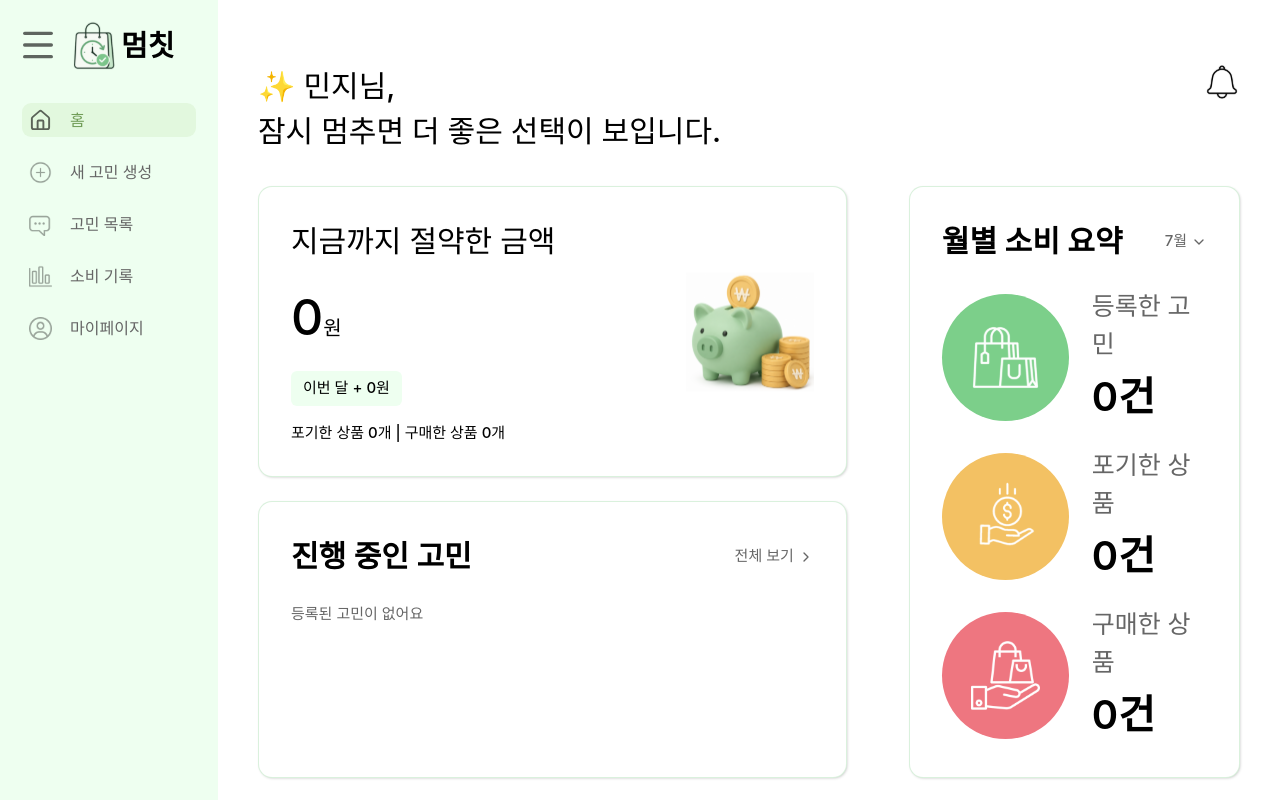
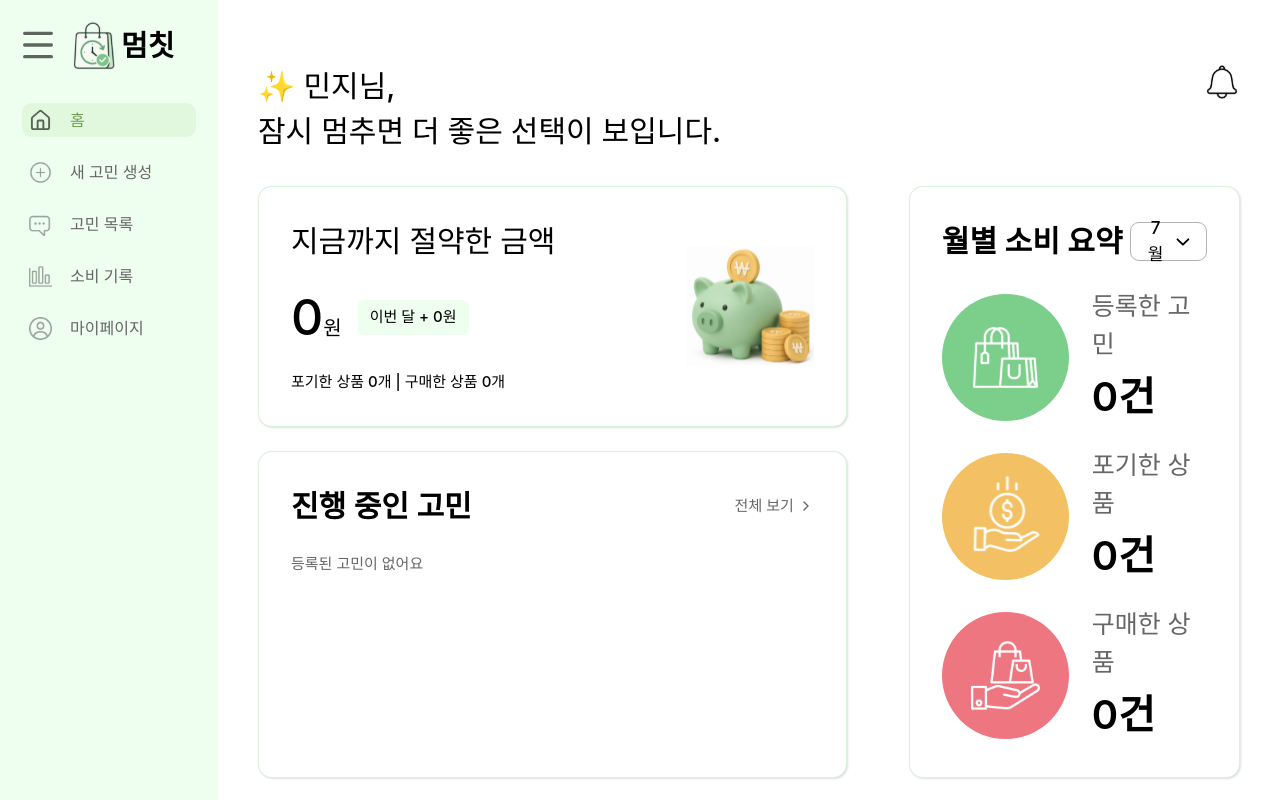
Before and after one commit to ParkSungju01/think24, a React (Vite) app: page / in a window 1280 px wide. Shown: the top 800 px of the page. Built offline with nearby package versions, Linux system fonts and the light colour scheme.

Commit message:
fix: 디자인 수정

```diff
--- a/src/pages/Home/components/CategoryStatRow.tsx
+++ b/src/pages/Home/components/CategoryStatRow.tsx
@@ -16,6 +16,14 @@ const ICON_BG_COLOR_BY_KEY: Record<CategoryStat["key"], string> = {
   purchased: "bg-[#ee7680]",
 };
 
+// givup-product.svg는 viewBox(80x88)가 다른 두 아이콘(69x69)보다 커서 내부 여백 때문에
+// 같은 박스 크기로 렌더링하면 시각적으로 작아 보인다 - abandoned만 살짝 키워서 보정
+const ICON_SIZE_BY_KEY: Record<CategoryStat["key"], string> = {
+  registered: "size-17.25",
+  abandoned: "size-21",
+  purchased: "size-17.25",
+};
+
 interface CategoryStatRowProps {
   stat: CategoryStat;
 }
@@ -23,6 +31,7 @@ interface CategoryStatRowProps {
 export function CategoryStatRow({ stat }: CategoryStatRowProps) {
   const icon = ICON_BY_KEY[stat.key];
   const iconBgColor = ICON_BG_COLOR_BY_KEY[stat.key];
+  const iconSize = ICON_SIZE_BY_KEY[stat.key];
 
   return (
     <div className="flex items-center gap-5.75">
@@ -31,7 +40,7 @@ export function CategoryStatRow({ stat }: CategoryStatRowProps) {
         <div
           className={`flex size-31.75 items-center justify-center rounded-full ${iconBgColor}`}
         >
-          <img src={icon} alt="" className="size-17.25" />
+          <img src={icon} alt="" className={iconSize} />
         </div>
       </div>
       <div className="flex flex-col gap-1">
--- a/src/pages/Home/components/MonthlySummaryCard.tsx
+++ b/src/pages/Home/components/MonthlySummaryCard.tsx
@@ -20,10 +20,10 @@ export function MonthlySummaryCard({
         {/* 확인 완료: 이번 범위는 UI만 정적으로 구현, 실제 클릭 인터랙션은 이후 별도 작업 */}
         <button
           type="button"
-          className="flex items-center gap-1 text-[15px] font-medium text-[#666]"
+          className="flex items-center gap-1 text-[17px] font-medium text-black border-[0.5px] border-[#B3B3B3] rounded-[9px] w-19.25 h-9.75 px-3 justify-between"
         >
           {selectedMonth}
-          <ChevronDown className="h-4 w-4" />
+          <ChevronDown className="h-5.5 w-5.5" />
         </button>
       </div>
 
--- a/src/pages/Home/components/SavedAmountCard.tsx
+++ b/src/pages/Home/components/SavedAmountCard.tsx
@@ -1,7 +1,7 @@
-import { Link } from 'react-router-dom';
-import pigIllustration from '../../../assets/pig.svg';
-import { ROUTES } from '../../../routes/paths';
-import { formatWon } from '../../../utils/format';
+import { Link } from "react-router-dom";
+import pigIllustration from "../../../assets/pig.svg";
+import { ROUTES } from "../../../routes/paths";
+import { formatWon } from "../../../utils/format";
 
 interface SavedAmountCardProps {
   totalSavedAmount: number;
@@ -26,6 +26,7 @@ export function SavedAmountCard({
         <h2 className="text-[30px] font-medium text-black">
           지금까지 절약한 금액
         </h2>
+        <div className="flex items-center gap-4">
           <p className="text-black">
             <span className="text-[50px] font-medium">
               {formatWon(totalSavedAmount)}
@@ -35,6 +36,7 @@ export function SavedAmountCard({
           <span className="w-fit rounded-md bg-[#eefff0] px-3 py-1.5 text-[15px] font-medium text-black">
             이번 달 + {formatWon(monthlySavedAmount)}원
           </span>
+        </div>
         <p className="text-[15px] font-medium text-black">
           포기한 상품 {abandonedCount}개 | 구매한 상품 {purchasedCount}개
         </p>
```
Lines whose indentation alone changed are shown as unchanged.
